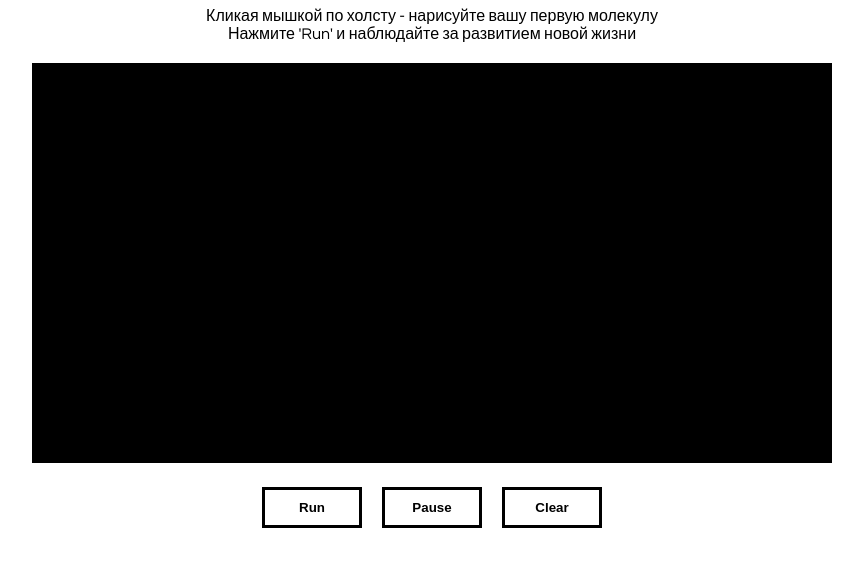
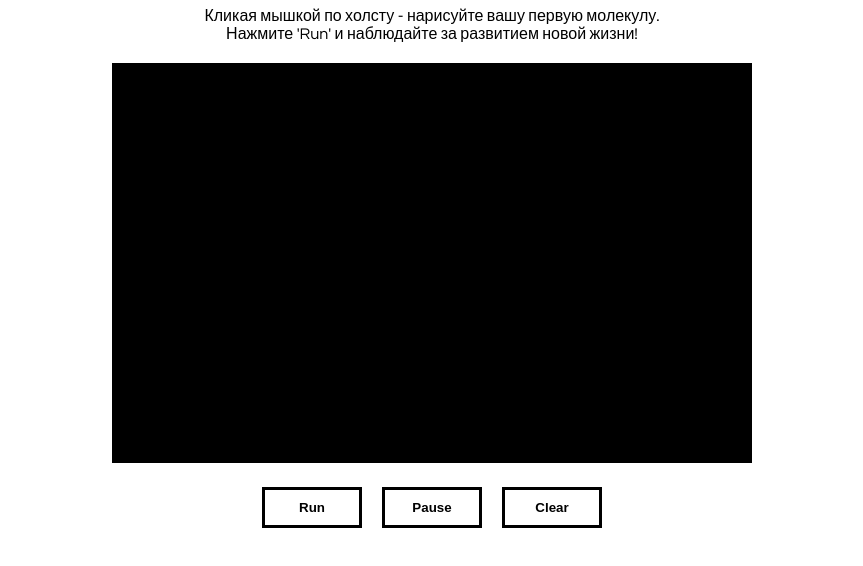
Before and after one commit to devron1n/game-of-life, a plain HTML site: page index.html in a window 1280 px wide. Shown: the part 50-616 px from the top of the page, without its empty margins (208-1071 px from the left). Drawn offline with Linux system fonts and the light colour scheme.

Commit message:
Added adaptive canvas feature

```diff
--- a/index.html
+++ b/index.html
@@ -9,8 +9,8 @@
 </head>
 <body>
     <h1 class='header'>Создай новую жизнь</h1>
-    <p class='desc'>Кликая мышкой по холсту - нарисуйте вашу первую молекулу<br>Нажмите 'Run' и наблюдайте за развитием новой жизни</p>
-    <canvas class='canvas' width=800 height=400 onClick=''></canvas>
+    <p class='desc'>Кликая мышкой по холсту - нарисуйте вашу первую молекулу.<br>Нажмите 'Run' и наблюдайте за развитием новой жизни!</p>
+    <canvas class='canvas'></canvas>
     <div class='btn-section'>
         <button class='btn-section__btn'>Run</button>
         <button class='btn-section__btn'>Pause</button>
--- a/main.js
+++ b/main.js
@@ -2,8 +2,8 @@
     document.addEventListener('DOMContentLoaded', (e) => {
         console.log("DOM fully loaded and parsed");
         const canvas = document.querySelector('.canvas');
-        canvas.width = canvas.getAttribute('width');
-        canvas.height = canvas.getAttribute('height');
+        canvas.width = (50 / 100) * window.innerWidth;
+        canvas.height = (50 / 100) * window.innerHeight;
         const ctx = canvas.getContext('2d');
         const buttons = document.querySelectorAll('.btn-section__btn');
         const buttonRun = buttons[0];
@@ -43,10 +43,12 @@
                     for(let n = i - 1; n <= i + 1; n++) {
                         for(let m = j - 1; m <= j + 1; m++) {
                             if (n == i && m == j) continue;
-                            nTor = (n + generation.length) % generation.length;
-                            mTor = (m + generation[i].length) % generation[i].length;
 
-                            if (generation[nTor][mTor] == true) {
+                            //torus surface
+                            let x = (n + generation.length) % generation.length;
+                            let y = (m + generation[i].length) % generation[i].length;
+
+                            if (generation[x][y] == true) {
                                     neighborsAlive++;
                             }
                         }
@@ -85,7 +87,7 @@
                     }
                 }
             }
-            console.log('Showed new generation');
+            //console.log('Showed new generation');
         };
 
         const pause = () => {
@@ -116,27 +118,29 @@
             pause();
             clearField();
             isRunning = false;
-            console.log('Cleared', isRunning);
+            //console.log('Cleared', isRunning);
         });
 
         buttonRun.addEventListener('click', () => {
             if (isRunning == false) {
                 isRunning = true;
-                //let evoSpeed = prompt('Введите скорость эволюции(ms)', 1000);
                 timer = setInterval(run, 500);
-                console.log('Run', isRunning);
+                //console.log('Run', isRunning);
             } else {
-                console.log('Already running', isRunning);
+                //console.log('Already running', isRunning);
             }
         });
 
         buttonPause.addEventListener('click', () => {
             pause();
             isRunning = false;
-            console.log('Paused', isRunning);
+            //console.log('Paused', isRunning);
         });
 
         //INIT========
+        canvas.setAttribute('width', canvas.width);
+        canvas.setAttribute('height', canvas.height);
+
         clearField();
     })
 })();
--- a/styles.scss
+++ b/styles.scss
@@ -38,5 +38,5 @@
 }
 
 .canvas {
-    //background-color: black;
+
 }
```
